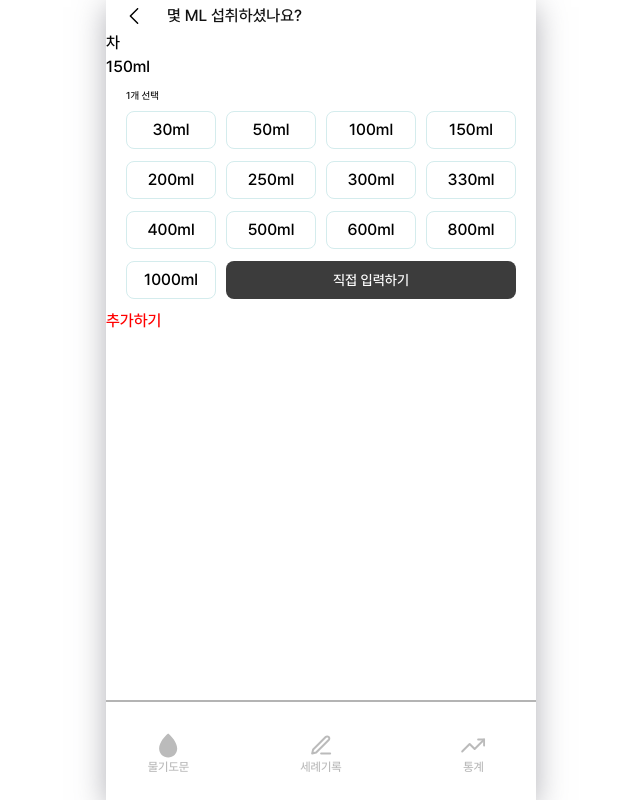
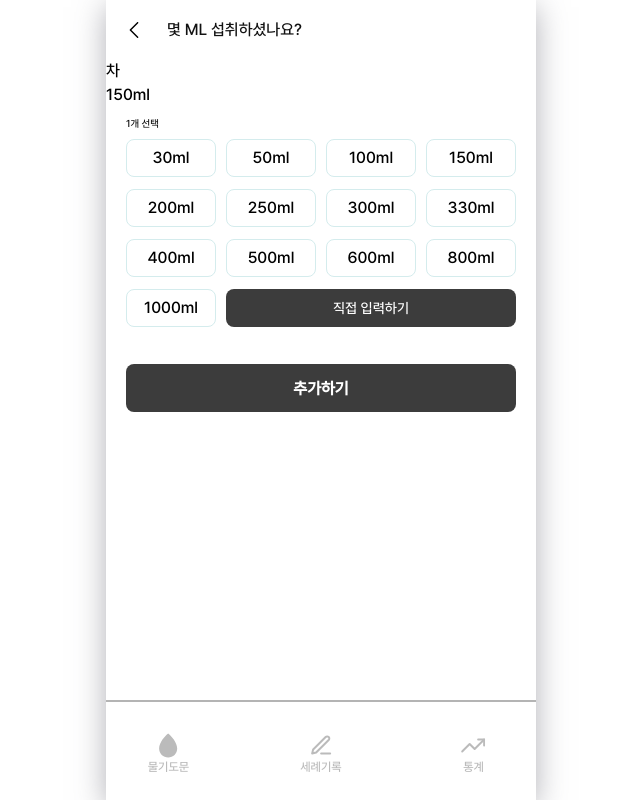
Before and after one commit to GDG-FRONT/TEAM2, a React (Create React App) app: page /tea in a window 1280 px wide. Shown: the whole page, without its empty margins (319-959 px from the left). Built offline with nearby package versions, Linux system fonts and the light colour scheme.

Commit message:
Feat:cssing

```diff
--- a/src/page/route/components/addBtn.jsx
+++ b/src/page/route/components/addBtn.jsx
@@ -3,7 +3,7 @@ import '../../../scss/route/Btn.scss';
 
 const AddBtn = () => {
   return (
-    <div>
+    <div class="addContainer">
       <button class="add">추가하기</button>
     </div>
   );
--- a/src/page/route/components/topBar.jsx
+++ b/src/page/route/components/topBar.jsx
@@ -1,11 +1,17 @@
 import React from 'react';
 import arrow from '../img/left-arrow.svg';
 import '../../../scss/route/Btn.scss';
+import { useNavigate } from 'react-router-dom';
 
 const TopBar = () => {
+  const navigate = useNavigate();
+
+  const before = () => {
+    navigate(-1);
+  };
   return (
     <div class="topText">
-      <img src={arrow} alt="" />
+      <img src={arrow} alt="" onClick={before} />
       <div>몇 ml 섭취하셨나요?</div>
     </div>
   );
--- a/src/scss/route/Btn.scss
+++ b/src/scss/route/Btn.scss
@@ -1,7 +1,7 @@
 //topbar와 addbtn
 
 .topText {
-  padding: 6px 20px;
+  padding: 20px 20px;
   display: flex;
   align-items: center;
   gap: 25px;
@@ -22,8 +22,34 @@
 
 ////////
 
-.add {
-  color: red;
+.addContainer {
   display: flex;
-  // bottom: 100;
+  padding: 27px 20px;
+  flex-direction: column;
+  align-items: flex-start;
+  gap: 10px;
+  align-self: stretch;
+
+  .add {
+    display: flex;
+    height: 48px;
+    padding: 10px;
+    justify-content: center;
+    align-items: center;
+    gap: 10px;
+    align-self: stretch;
+
+    border-radius: 8px;
+    background: var(--gray-10, #3c3c3c);
+
+    color: var(--white, #fff);
+
+    /* sB16 */
+    font-family: Pretendard;
+    font-size: 16px;
+    font-style: normal;
+    font-weight: 600;
+    line-height: normal;
+    text-transform: uppercase;
+  }
 }
```
